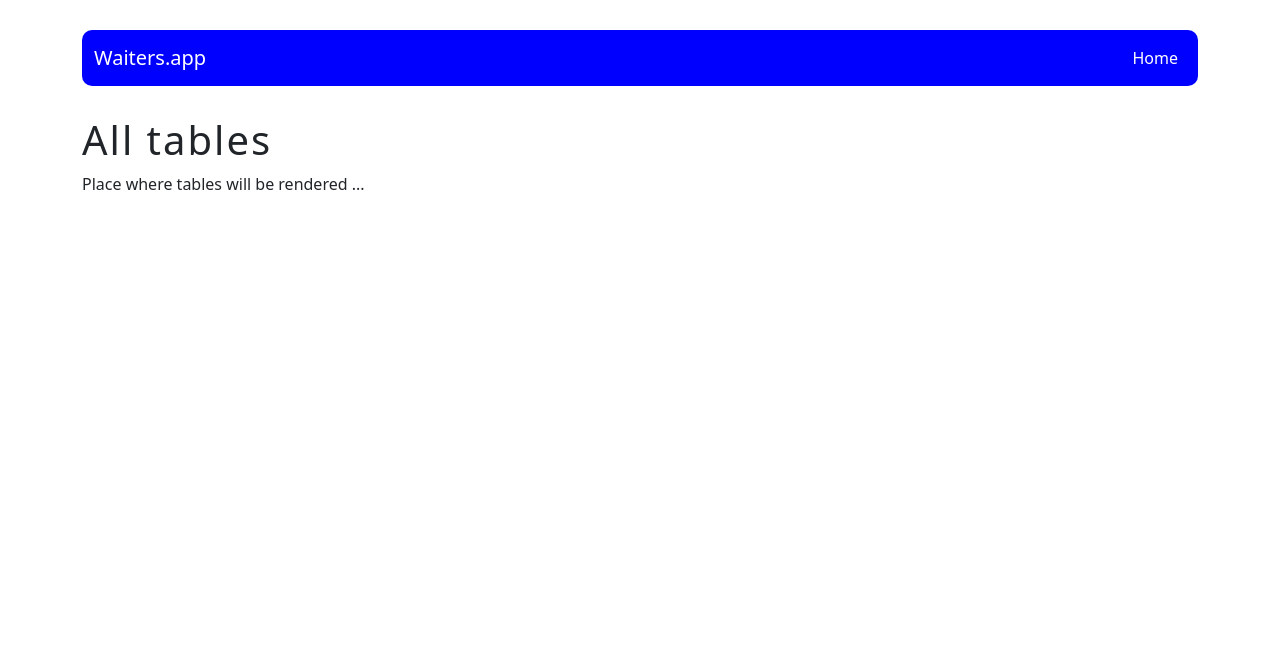
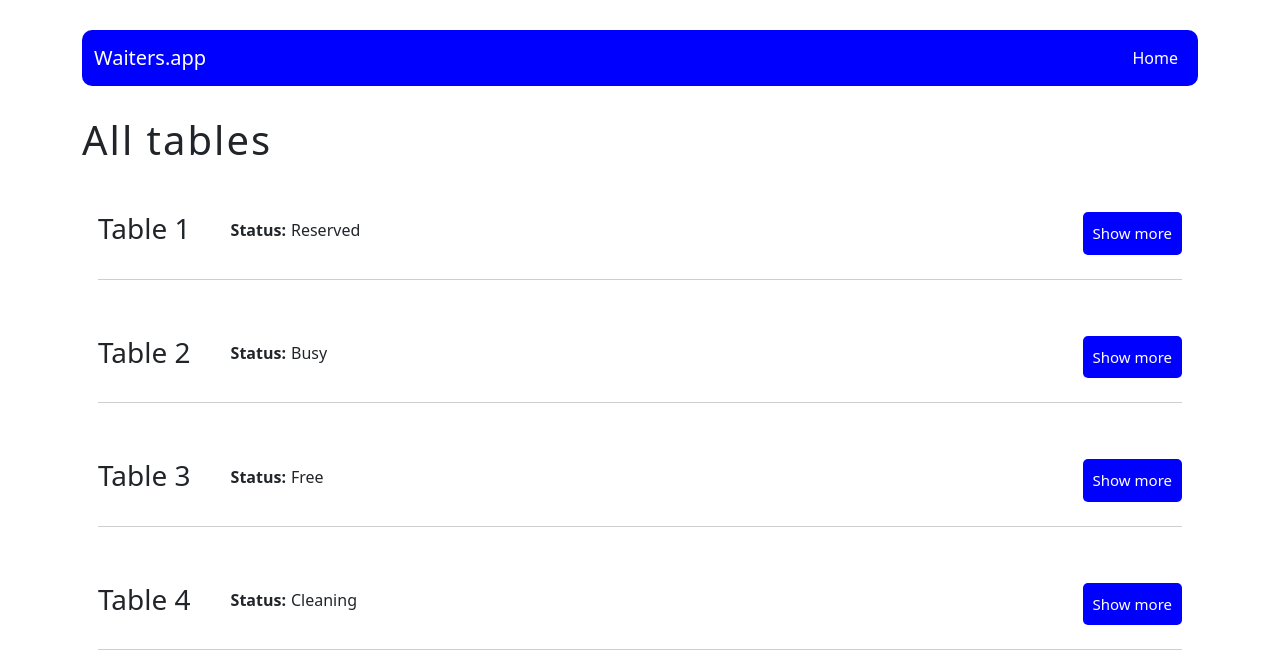
Before and after one commit to kalipp1/WaitersApp, a React (Create React App) app: page / in a window 1280 px wide. Shown: the top 664 px of the page. Built offline with nearby package versions, Linux system fonts and the light colour scheme; data requests are answered from the project's data file.

Commit message:
add All Posts rendering with styles

```diff
--- a/public/db/app.json
+++ b/public/db/app.json
@@ -1,10 +1,16 @@
 {
     "tables": [
         {
-            "id": 1, "name": "Table 1", "Status": "Reserved", "People": "", "Bill": "45"
+            "id": 1, "name": "Table 1", "Status": "Reserved", "PeopleAmount": "4", "Bill": "$45"
         },
         {
-            "id": 2, "name": "Table 2", "Status": "Busy", "People": "", "Bill": "55"
+            "id": 2, "name": "Table 2", "Status": "Busy", "People": "2", "Bill": "$55"
+        },
+        {
+            "id": 3, "name": "Table 3", "Status": "Free", "People": "0", "Bill": "0"
+        },
+        {
+            "id": 4, "name": "Table 4", "Status": "Cleaning", "People": "0", "Bill": "0"
         }
     ]
   }
--- a/src/App.js
+++ b/src/App.js
@@ -5,6 +5,7 @@ import { Container } from "react-bootstrap";
 import Header from "./components/views/Header/Header";
 import { Routes, Route } from 'react-router-dom';
 import Home from "./components/pages/Home/Home";
+import PageNotFound from "./components/pages/PageNotFound/PageNotFound";
 
 
 function App() {
@@ -17,6 +18,9 @@ function App() {
       <Header />
       <Routes>
             <Route path="/" element={<Home />} />
+            <Route path="/table/:id" element={<Home />} />
+            <Route path="/table/edit/:id" element={<Home />} />
+            <Route path="*" element={<PageNotFound />} />
         </Routes>
     </Container>
   );
--- a/src/components/pages/Home/Home.js
+++ b/src/components/pages/Home/Home.js
@@ -1,10 +1,23 @@
 import styles from './Home.module.scss';
+import { useSelector } from 'react-redux';
+import { getAllTables } from '../../../redux/tablesRedux';
 
 const Home = () => {
+    const tables = useSelector(getAllTables)
     return (
       <div>
         <h1>All tables</h1>
-        Place where tables will be rendered ...
+        <section className={styles.allTables}>
+            {tables.map(table =>
+                <article className={styles.singleTable}>
+                    <div className={styles.info}>
+                    <h3 className={styles.tableName}>{table.name}</h3>
+                    <p className={styles.status}><b className={styles.onlyStatusTXT}>Status:</b>{table.Status}</p>
+                    </div>
+                    <button className={styles.showMoreBTN}>Show more</button>
+                </article>
+            )}
+        </section>
       </div>
     );
   };
--- a/src/components/pages/Home/Home.module.scss
+++ b/src/components/pages/Home/Home.module.scss
@@ -1,3 +1,40 @@
 h1{
     letter-spacing: 2px;
 }
+.showMoreBTN{
+    padding: 10px;
+    font-size: 15px;
+    color: white;
+    background-color: blue;
+    border: none;
+    border-radius: 5px;
+}
+.allTables{
+    display: flex;
+    flex-direction: column;
+}
+.singleTable{
+    margin: 2vh;
+    display: flex;
+    flex-direction: row;
+    justify-content: space-between;
+    border-bottom: 1px solid rgba(91, 86, 86, 0.289);
+    padding-bottom: 3vh;
+    padding-top: 3vh;
+    .info{
+        display: flex;
+        flex-direction: row;
+        .tableName{
+            margin-right: 5vh;
+        }
+        .status{
+            display: flex;
+            justify-content: center;
+            align-items: center;
+            margin-bottom: 7px;
+            .onlyStatusTXT{
+                margin-right: 5px;
+            }
+        }
+    }
+}
--- /dev/null
+++ b/src/components/pages/PageNotFound/PageNotFound.js
@@ -0,0 +1,11 @@
+import styles from './PageNotFound.module.scss';
+
+const PageNotFound = () => {
+    return (
+      <div className={styles.pageNotFound}>
+        <h1>PageNotFound</h1>
+      </div>
+    );
+  };
+
+  export default PageNotFound;
--- /dev/null
+++ b/src/components/pages/PageNotFound/PageNotFound.module.scss
@@ -0,0 +1,6 @@
+.pageNotFound{
+    display: flex;
+    justify-content: center;
+    align-items: center;
+    margin-top: 10vh;
+}
--- a/src/redux/tablesRedux.js
+++ b/src/redux/tablesRedux.js
@@ -1,3 +1,6 @@
+// selectors
+export const getAllTables = ( state ) => state.tables;
+
 //action names
 const createActionName = name => `app/books/${name}`;
 const UPDATE_TABLES = createActionName('UPDATE_TABLES');
```
